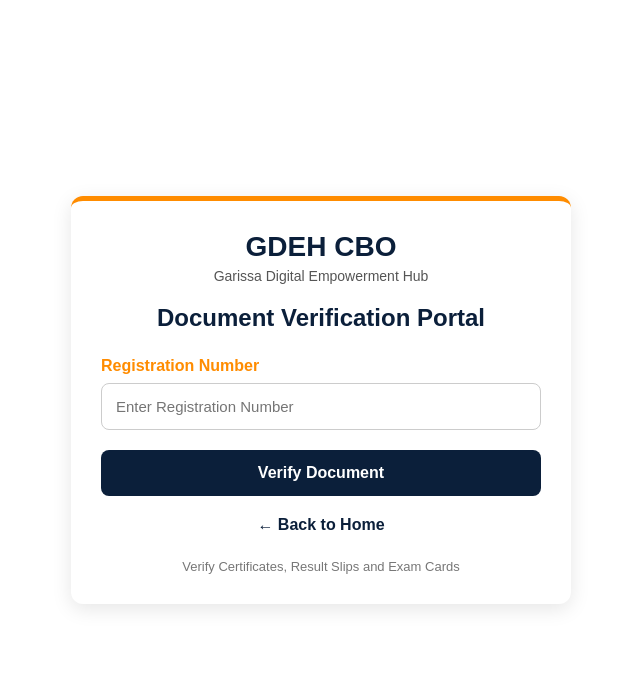
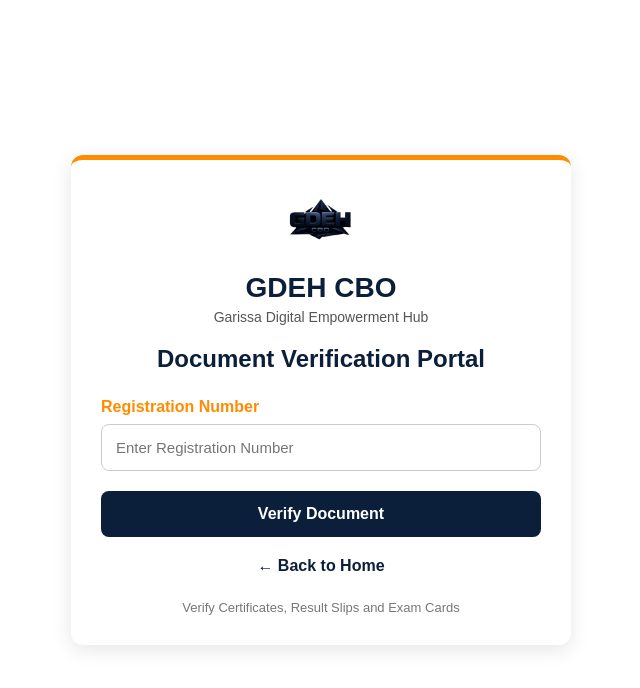
Before and after one commit to simplymuher/gdehexm, a website: page public/verify.html in a window 1280 px wide. Shown: the whole page, without its empty margins (319-959 px from the left). Drawn offline with Linux system fonts and the light colour scheme.

Commit message:
Add logo image to verify.html header

```diff
--- a/public/verify.html
+++ b/public/verify.html
@@ -31,7 +31,11 @@ body{
     box-shadow:0 5px 20px rgba(0,0,0,0.1);
     border-top:5px solid #ff8c00;
 }
-
+.logo-img{
+    width:100px;
+    height:auto;
+    margin-bottom:12px;
+    }
 .logo{
     text-align:center;
     margin-bottom:20px;
@@ -113,11 +117,14 @@ button:hover{
 </head>
 <body>
 
+
 <div class="container">
 
     <div class="logo">
-        <h1>GDEH CBO</h1>
-        <p>Garissa Digital Empowerment Hub</p>
+    <img src="/gdeh_logo.png" alt="GDEH Logo" class="logo-img">
+
+    <h1>GDEH CBO</h1>
+    <p>Garissa Digital Empowerment Hub</p>
     </div>
 
     <h2>Document Verification Portal</h2>
```
